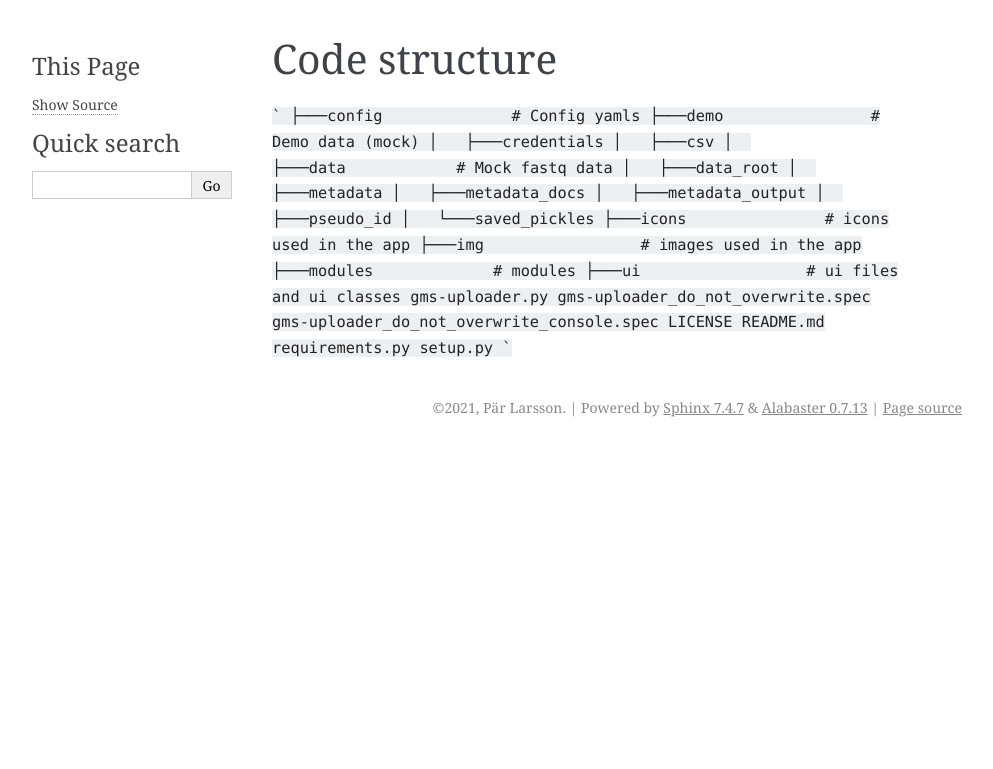
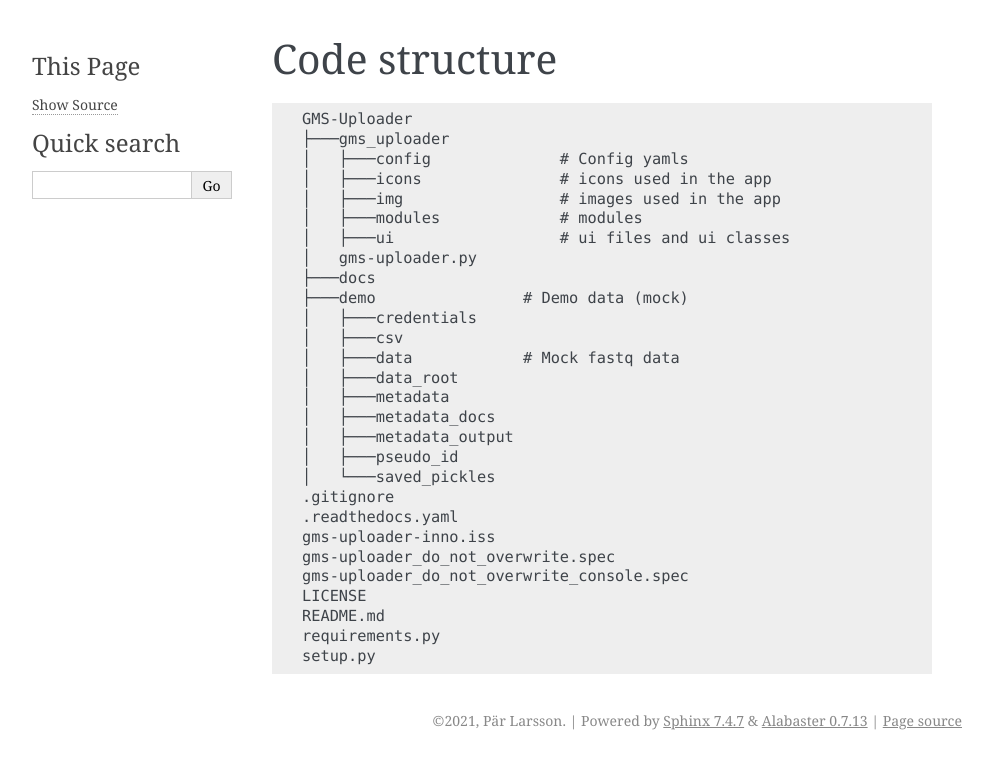
Before and after one commit to genomic-medicine-sweden/GMS-uploader, a Sphinx documentation site: the page built from docs/source/development/code_structure.rst, in a window 1280 px wide. Shown: the top 769 px of the page, without its empty margins (148-1141 px from the left). Built offline with Sphinx 7.4.7, drawn with Linux system fonts in a browser that asks for light colours.

Commit message:
adding documentation

````diff
--- a/docs/source/development/code_structure.rst
+++ b/docs/source/development/code_structure.rst
@@ -1,27 +1,33 @@
 Code structure
 ++++++++++++++
 
-```
-├───config              # Config yamls
-├───demo                # Demo data (mock)
-│   ├───credentials
-│   ├───csv
-│   ├───data            # Mock fastq data
-│   ├───data_root
-│   ├───metadata
-│   ├───metadata_docs
-│   ├───metadata_output
-│   ├───pseudo_id
-│   └───saved_pickles
-├───icons               # icons used in the app
-├───img                 # images used in the app
-├───modules             # modules
-├───ui                  # ui files and ui classes
-gms-uploader.py
-gms-uploader_do_not_overwrite.spec
-gms-uploader_do_not_overwrite_console.spec
-LICENSE
-README.md
-requirements.py
-setup.py
-```
+::
+
+    GMS-Uploader
+    ├───gms_uploader
+    │   ├───config              # Config yamls
+    │   ├───icons               # icons used in the app
+    │   ├───img                 # images used in the app
+    │   ├───modules             # modules
+    │   ├───ui                  # ui files and ui classes
+    │   gms-uploader.py
+    ├───docs
+    ├───demo                # Demo data (mock)
+    │   ├───credentials
+    │   ├───csv
+    │   ├───data            # Mock fastq data
+    │   ├───data_root
+    │   ├───metadata
+    │   ├───metadata_docs
+    │   ├───metadata_output
+    │   ├───pseudo_id
+    │   └───saved_pickles
+    .gitignore
+    .readthedocs.yaml
+    gms-uploader-inno.iss
+    gms-uploader_do_not_overwrite.spec
+    gms-uploader_do_not_overwrite_console.spec
+    LICENSE
+    README.md
+    requirements.py
+    setup.py
--- a/docs/source/index.rst
+++ b/docs/source/index.rst
@@ -15,7 +15,7 @@ Features
       * Many fields are restricted to predefined accepted values
       * Delegate functions provide allowed values in comboboxes (drop-downs)
       * Pasted data is validated before entered into the data model
-   * Tries to mimic MS Excel shortcuts
+   * Mimics MS Excel shortcuts
    * Supports filtering and sorting of metadata
    * Use arrow-keys for moving around
    * Auto-population of fields
````
